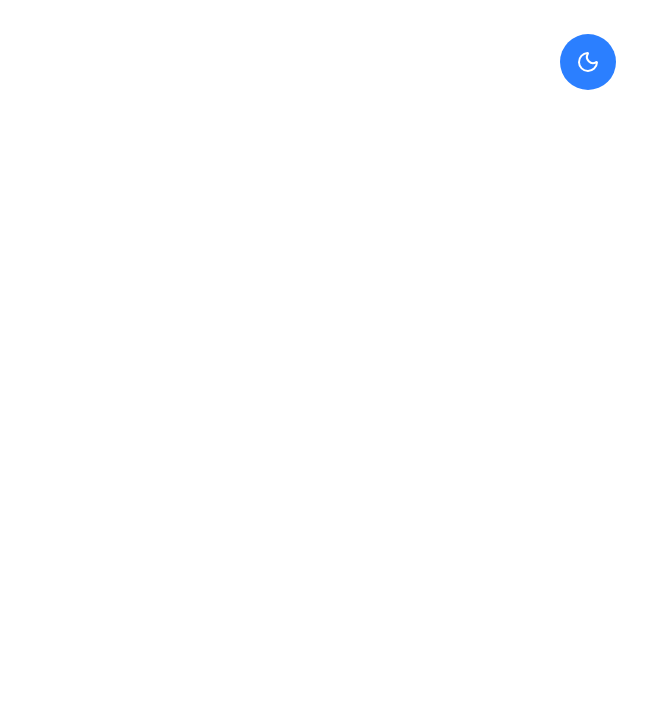
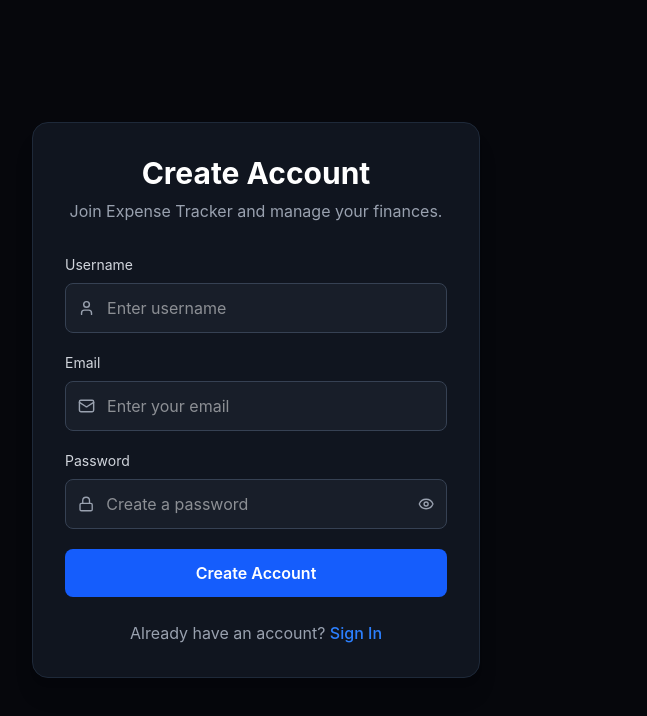
Before and after one commit to Asmit-06/Expense-Tracker, a React app in the folder frontend/: page /register in a window 1280 px wide. Before the commit this address had no page. Shown: the top 716 px of the page, without its empty margins (384-1031 px from the left). Built offline with nearby package versions, Linux system fonts and the light colour scheme; the HTML template or start-up script is replaced by a standard one.

Commit message:
add login and registration pages with authentication logic

```diff
--- a/frontend/src/App.jsx
+++ b/frontend/src/App.jsx
@@ -4,11 +4,19 @@ import { TransactionPage } from "./pages/TransactionPage";
 import { Route, Routes, useLocation } from "react-router-dom";
 import { useState } from "react";
 import { SunIcon, MoonIcon } from "lucide-react";
+import {Login} from "./pages/Login"
+import { Register } from "./pages/Register";
+
 function App() {
   const [darkMode, setDarkMode] = useState(
     localStorage.getItem("theme") === "dark"
   );
   const location = useLocation();
+  const hideThemeButton = [
+    "/login",
+    "/register",
+  ].includes(location.pathname);
+
   const toggleTheme = () => {
     const newTheme = !darkMode;
     setDarkMode(newTheme);
@@ -16,10 +24,10 @@ function App() {
   };
   return (
     <div className={darkMode ? "dark" : ""}>
-      {location.pathname !== "/transactions" && (
+      {location.pathname !== "/transactions" && !hideThemeButton && (
         <button
           onClick={() => toggleTheme()}
-          className="fixed top-8.5 right-70 z-50 bg-blue-500 text-white px-4 py-4 rounded-[80px] cursor-pointer"
+          className="absolute top-8.5 right-100 z-50 bg-blue-500 text-white px-4 py-4 rounded-[80px] cursor-pointer"
           showViewAll={true}
         >
           {darkMode ? <SunIcon /> : <MoonIcon />}
@@ -30,6 +38,8 @@ function App() {
       <Routes>
         <Route path="/" element={<DashBoard />} />
         <Route path="/transactions" element={<TransactionPage />} />
+        <Route path="/login" element={<Login/>} />
+        <Route path="/register" element={<Register/>} />
       </Routes>
     </div>
   );
--- a/frontend/src/components/Header.jsx
+++ b/frontend/src/components/Header.jsx
@@ -1,14 +1,33 @@
 import { Plus } from "lucide-react";
-export function Header({toggleModal,handleAddTransaction}) {
+import { Link } from "react-router-dom";
+
+export function Header({ handleAddTransaction }) {
   return (
     <div className="flex items-center justify-between">
-      <h1 className="text-3xl font-bold dark:text-white">Dashboard</h1>
-      <button className="bg-[#4B5CEE]  text-gray-100 px-6 py-4 rounded-[10px] cursor-pointer" onClick={handleAddTransaction}>
-        <div className="flex gap-2">
-          <Plus className="size-6" strokeWidth={2} />
-          <p className="text-[17px]"  >Add Transaction</p>
-        </div>
-      </button>
+      <h1 className="text-3xl font-bold dark:text-white">
+        Dashboard
+      </h1>
+
+      <div className="flex items-center gap-4">
+
+        <Link
+          to="/login"
+          className="border border-blue-600 text-blue-600 dark:text-blue-400 dark:border-blue-400 px-6 py-4 rounded-[10px] hover:bg-blue-600 hover:text-white transition"
+        >
+          Login
+        </Link>
+
+        <button
+          className="bg-[#4B5CEE] text-gray-100 px-6 py-4 rounded-[10px] cursor-pointer"
+          onClick={handleAddTransaction}
+        >
+          <div className="flex gap-2 items-center">
+            <Plus className="size-6" strokeWidth={2} />
+            <p className="text-[17px]">Add Transaction</p>
+          </div>
+        </button>
+
+      </div>
     </div>
   );
 }
--- /dev/null
+++ b/frontend/src/pages/Login.jsx
@@ -0,0 +1,119 @@
+import { Mail, Lock, Eye } from "lucide-react";
+import { useState } from "react";
+import { Link, useNavigate } from "react-router-dom";
+import axios from "axios";
+import toast from "react-hot-toast";
+export function Login() {
+  const navigate = useNavigate();
+  const [email, setEmail] = useState("");
+  const [password, setPassword] = useState("");
+  const [loading, setLoading] = useState(false);
+  const handleLogin = async (e) => {
+    e.preventDefault();
+    setLoading(true);
+    try {
+      const res = await axios.post(
+        `${import.meta.env.VITE_API_URL}/api/auth/login`,
+        {
+          email,
+          password,
+        }
+      );
+      localStorage.setItem("token", res.data.accessToken);
+      toast.success("Login successful!");
+      navigate("/");
+    } catch (err) {
+      console.log(err);
+      toast.error(err.response?.data?.message || "Something went wrong");
+    } finally {
+      setLoading(false);
+    }
+  };
+  return (
+    <div className="min-h-screen bg-[#06070c] flex items-center justify-center px-4">
+      <div className="w-full max-w-md bg-[#10151F] rounded-2xl shadow-xl border border-gray-800 p-8">
+        <h1 className="text-3xl font-bold text-white text-center">
+          Expense Tracker
+        </h1>
+
+        <p className="text-gray-400 text-center mt-2">
+          Welcome back! Sign in to continue.
+        </p>
+
+        <form
+          className="mt-8 space-y-5"
+          onSubmit={handleLogin}
+          autoComplete="off"
+        >
+          <div>
+            <label className="text-sm text-gray-300 mb-2 block">Email</label>
+
+            <div className="flex items-center border border-gray-700 rounded-lg px-3 bg-[#181E29]">
+              <Mail size={18} className="text-gray-400" />
+
+              <input
+                type="email"
+                placeholder="Enter your email"
+                value={email}
+                onChange={(e) => setEmail(e.target.value)}
+                className="w-full px-3 py-3 bg-transparent outline-none text-white"
+              />
+            </div>
+          </div>
+
+          <div>
+            <label className="text-sm text-gray-300 mb-2 block">Password</label>
+
+            <div className="flex items-center border border-gray-700 rounded-lg px-3 bg-[#181E29]">
+              <Lock size={18} className="text-gray-400" />
+
+              <input
+                type="password"
+                placeholder="Enter password"
+                value={password}
+                onChange={(e) => setPassword(e.target.value)}
+                className="w-full px-3 py-3 bg-transparent outline-none text-white"
+              />
+
+              <Eye size={18} className="text-gray-400 cursor-pointer" />
+            </div>
+          </div>
+
+          <div className="flex justify-between items-center text-sm">
+            <label className="flex items-center gap-2 text-gray-400">
+              <input type="checkbox" />
+              Remember me
+            </label>
+
+            <button type="button" className="text-blue-500 hover:text-blue-400">
+              Forgot Password?
+            </button>
+          </div>
+
+          <button
+            type="submit"
+            disabled={loading}
+            className={`w-full py-3 rounded-lg font-semibold text-white transition
+    ${
+      loading
+        ? "bg-blue-400 cursor-not-allowed"
+        : "bg-blue-600 hover:bg-blue-700 cursor-pointer"
+    }`}
+          >
+            {loading ? "Signing In..." : "Sign In"}
+          </button>
+        </form>
+
+        <p className="text-center text-gray-400 mt-6">
+          Don't have an account?{" "}
+          <Link
+            to="/register"
+            className="text-blue-500 hover:text-blue-400 font-medium"
+          >
+            Register
+          </Link>
+        </p>
+      </div>
+    </div>
+  );
+}
--- /dev/null
+++ b/frontend/src/pages/Register.jsx
@@ -0,0 +1,145 @@
+import { User, Mail, Lock, Eye } from "lucide-react";
+import { useState } from "react";
+import { Link, useNavigate } from "react-router-dom";
+import axios from "axios";
+import toast from "react-hot-toast";
+export function Register() {
+  const navigate = useNavigate();
+  const [showPassword, setShowPassword] = useState(false);
+  const [username, setUsername] = useState("");
+  const [email, setEmail] = useState("");
+  const [password, setPassword] = useState("");
+
+  const [loading, setLoading] = useState(false);
+
+  const handleRegister = async (e) => {
+    e.preventDefault();
+    setLoading(true);
+    if (!username || !email || !password) {
+      toast.error("Please fill all fields");
+      setLoading(false);
+      return;
+    }
+
+    if (password.length < 6) {
+      toast.error("Password must be at least 6 characters");
+      setLoading(false);
+      return;
+    }
+    try {
+      const res = await axios.post(
+        `${import.meta.env.VITE_API_URL}/api/auth/register`,
+        {
+          username,
+          email:email.trim(),
+          password,
+        }
+      );
+
+      localStorage.setItem("token", res.data.accessToken);
+      toast.success("Account created successfully!");
+
+      navigate("/");
+    } catch (err) {
+      toast.error(err.response?.data?.message || "Something went wrong");
+    } finally {
+      setLoading(false);
+    }
+  };
+  return (
+    <div className="min-h-screen bg-[#06070c] flex items-center justify-center px-4">
+      <div className="w-full max-w-md bg-[#10151F] rounded-2xl shadow-xl border border-gray-800 p-8">
+        <h1 className="text-3xl font-bold text-white text-center">
+          Create Account
+        </h1>
+
+        <p className="text-gray-400 text-center mt-2">
+          Join Expense Tracker and manage your finances.
+        </p>
+
+        <form
+          className="mt-8 space-y-5"
+          autoComplete="off"
+          onSubmit={handleRegister}
+        >
+          {/* Username */}
+          <div>
+            <label className="text-sm text-gray-300 mb-2 block">Username</label>
+
+            <div className="flex items-center border border-gray-700 rounded-lg px-3 bg-[#181E29]">
+              <User size={18} className="text-gray-400" />
+
+              <input
+                type="text"
+                placeholder="Enter username"
+                value={username}
+                onChange={(e) => setUsername(e.target.value)}
+                className="w-full px-3 py-3 bg-transparent outline-none text-white"
+              />
+            </div>
+          </div>
+
+          {/* Email */}
+          <div>
+            <label className="text-sm text-gray-300 mb-2 block">Email</label>
+
+            <div className="flex items-center border border-gray-700 rounded-lg px-3 bg-[#181E29]">
+              <Mail size={18} className="text-gray-400" />
+
+              <input
+                type="email"
+                placeholder="Enter your email"
+                value={email}
+                onChange={(e) => setEmail(e.target.value)}
+                className="w-full px-3 py-3 bg-transparent outline-none text-white"
+              />
+            </div>
+          </div>
+
+          {/* Password */}
+          <div>
+            <label className="text-sm text-gray-300 mb-2 block">Password</label>
+
+            <div className="flex items-center border border-gray-700 rounded-lg px-3 bg-[#181E29]">
+              <Lock size={18} className="text-gray-400" />
+
+              <input
+                type={showPassword ? "text":"password"}
+                placeholder="Create a password"
+                value={password}
+                onChange={(e) => setPassword(e.target.value)}
+                className="w-full px-3 py-3 bg-transparent outline-none text-white"
+              />
+
+              <Eye size={18} className="text-gray-400 cursor-pointer" onClick={()=>setShowPassword(!showPassword)} />
+            </div>
+          </div>
+
+          {/* Register Button */}
+          <button
+            type="submit"
+            className={`w-full py-3 rounded-lg font-semibold text-white transition
+              ${
+                loading
+                  ? "bg-blue-400 cursor-not-allowed"
+                  : "bg-blue-600 hover:bg-blue-700 cursor-pointer"
+              }`}
+            disabled={loading}
+          >
+            {loading ? "Creating Account..." : "Create Account"}
+          </button>
+        </form>
+
+        <p className="text-center text-gray-400 mt-6">
+          Already have an account?{" "}
+          <Link
+            to="/login"
+            className="text-blue-500 hover:text-blue-400 font-medium"
+          >
+            Sign In
+          </Link>
+        </p>
+      </div>
+    </div>
+  );
+}
```
Also changed, not shown: 2 other files (tests, documents, lock files or other folders).
